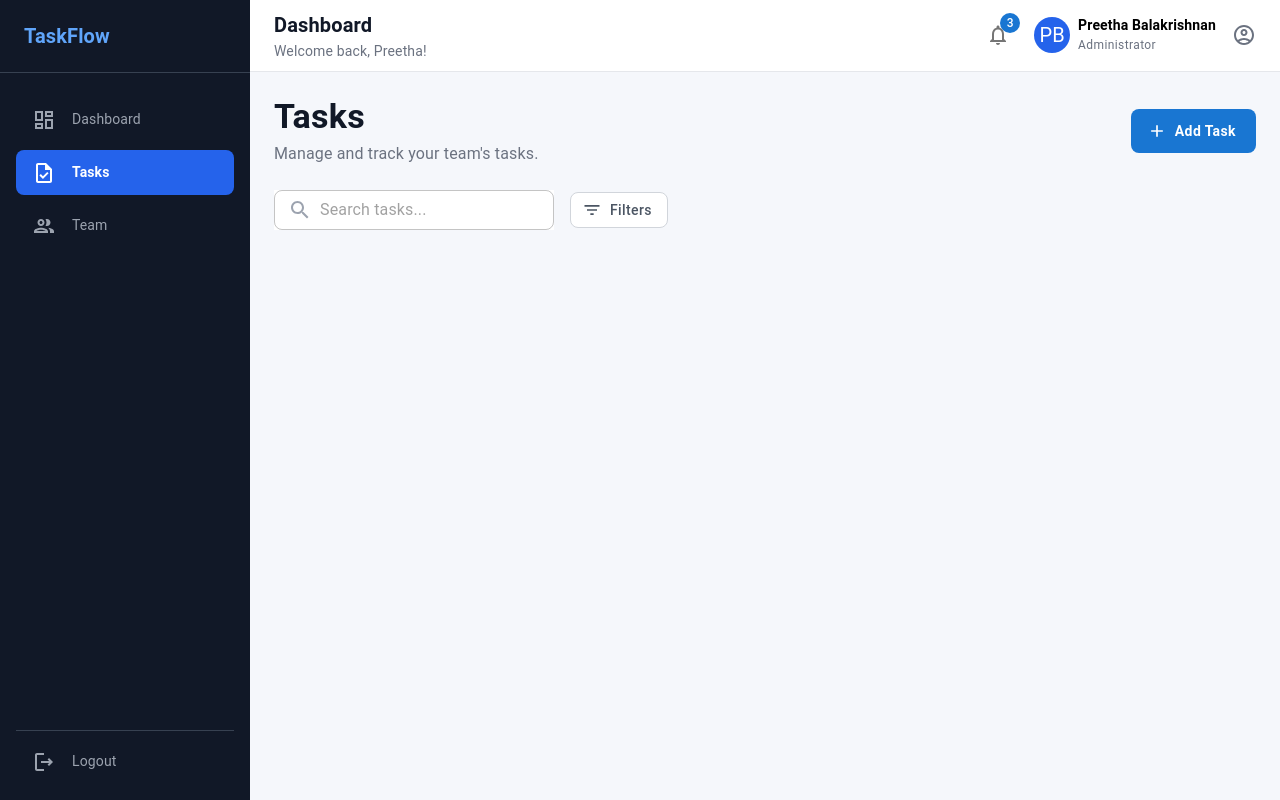
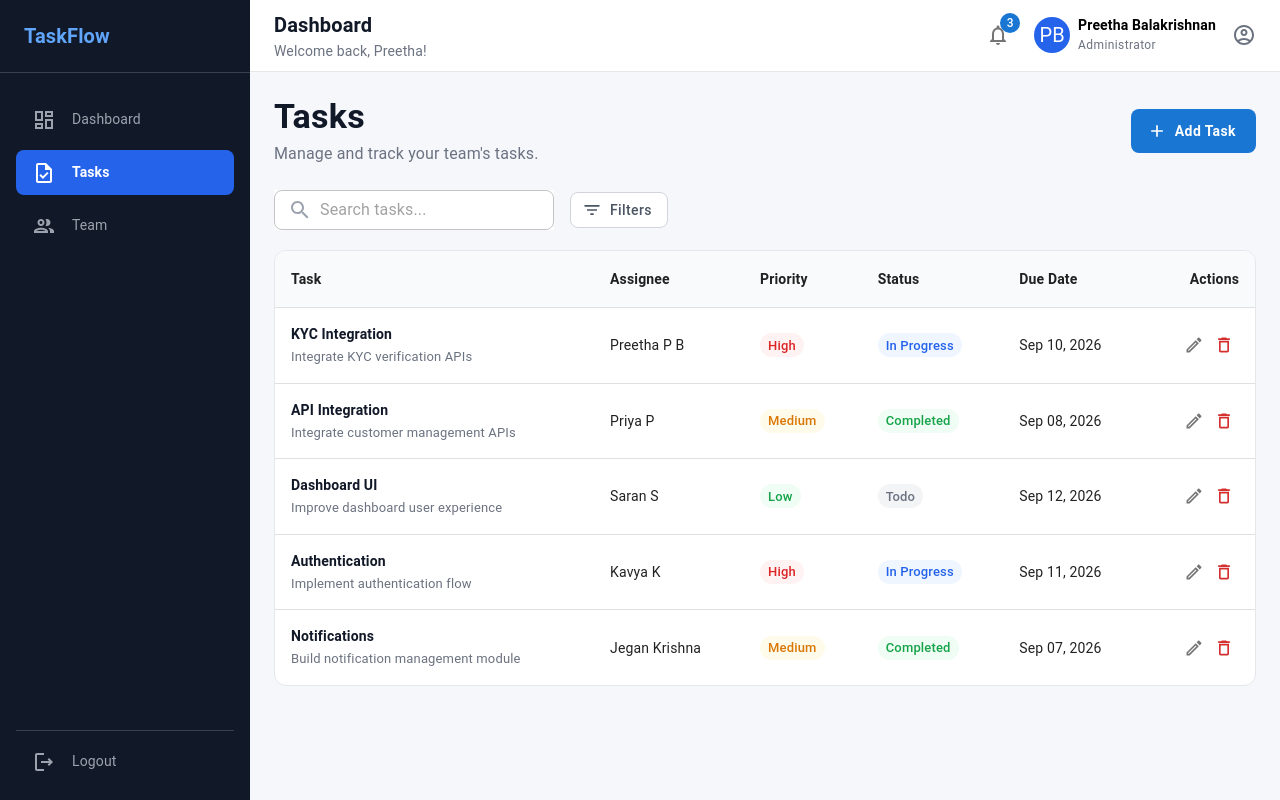
Before and after one commit to preetha-pb/task-team-management-dashboard, a React (Vite) app: page /tasks in a window 1280 px wide. Built offline with nearby package versions, Linux system fonts and the light colour scheme.

Commit message:
feat: add typed tasks table

```diff
--- /dev/null
+++ b/src/components/tasks/TaskTable.tsx
@@ -0,0 +1,236 @@
+import {
+  Chip,
+  IconButton,
+  Paper,
+  Table,
+  TableBody,
+  TableCell,
+  TableContainer,
+  TableHead,
+  TableRow,
+  Tooltip,
+} from "@mui/material";
+
+import {
+  DeleteOutlined,
+  EditOutlined,
+} from "@mui/icons-material";
+
+
+export type TaskStatus =
+  | "Todo"
+  | "In Progress"
+  | "Completed";
+
+export type TaskPriority =
+  | "Low"
+  | "Medium"
+  | "High";
+
+export interface Task {
+  id: number;
+  title: string;
+  description: string;
+  assignee: string;
+  priority: TaskPriority;
+  status: TaskStatus;
+  dueDate: string;
+}
+
+interface TaskTableProps {
+  tasks: Task[];
+}
+
+const getPriorityStyle = (priority: TaskPriority) => {
+  switch (priority) {
+    case "High":
+      return {
+        color: "#dc2626",
+        backgroundColor: "#fef2f2",
+      };
+
+    case "Medium":
+      return {
+        color: "#d97706",
+        backgroundColor: "#fffbeb",
+      };
+
+    case "Low":
+      return {
+        color: "#16a34a",
+        backgroundColor: "#f0fdf4",
+      };
+  }
+};
+
+const getStatusStyle = (status: TaskStatus) => {
+  switch (status) {
+    case "Completed":
+      return {
+        color: "#16a34a",
+        backgroundColor: "#f0fdf4",
+      };
+
+    case "In Progress":
+      return {
+        color: "#2563eb",
+        backgroundColor: "#eff6ff",
+      };
+
+    case "Todo":
+      return {
+        color: "#6b7280",
+        backgroundColor: "#f3f4f6",
+      };
+  }
+};
+
+const TaskTable = ({ tasks }: TaskTableProps) => {
+  return (
+    <TableContainer
+      component={Paper}
+      elevation={0}
+      sx={{
+        border: "1px solid #e5e7eb",
+        borderRadius: 3,
+      }}
+    >
+      <Table>
+        <TableHead>
+          <TableRow
+            sx={{
+              backgroundColor: "#f9fafb",
+            }}
+          >
+            <TableCell sx={{ fontWeight: 600 }}>
+              Task
+            </TableCell>
+
+            <TableCell sx={{ fontWeight: 600 }}>
+              Assignee
+            </TableCell>
+
+            <TableCell sx={{ fontWeight: 600 }}>
+              Priority
+            </TableCell>
+
+            <TableCell sx={{ fontWeight: 600 }}>
+              Status
+            </TableCell>
+
+            <TableCell sx={{ fontWeight: 600 }}>
+              Due Date
+            </TableCell>
+
+            <TableCell
+              align="right"
+              sx={{ fontWeight: 600 }}
+            >
+              Actions
+            </TableCell>
+          </TableRow>
+        </TableHead>
+
+        <TableBody>
+          {tasks.map((task) => {
+            const priorityStyle = getPriorityStyle(
+              task.priority
+            );
+
+            const statusStyle = getStatusStyle(
+              task.status
+            );
+
+            return (
+              <TableRow
+                key={task.id}
+                hover
+                sx={{
+                  "&:last-child td": {
+                    borderBottom: 0,
+                  },
+                }}
+              >
+                <TableCell>
+                  <div>
+                    <div
+                      style={{
+                        fontWeight: 600,
+                        color: "#111827",
+                      }}
+                    >
+                      {task.title}
+                    </div>
+
+                    <div
+                      style={{
+                        fontSize: 13,
+                        color: "#6b7280",
+                        marginTop: 4,
+                      }}
+                    >
+                      {task.description}
+                    </div>
+                  </div>
+                </TableCell>
+
+                <TableCell>
+                  {task.assignee}
+                </TableCell>
+
+                <TableCell>
+                  <Chip
+                    label={task.priority}
+                    size="small"
+                    sx={{
+                      color: priorityStyle.color,
+                      backgroundColor:
+                        priorityStyle.backgroundColor,
+                      fontWeight: 500,
+                    }}
+                  />
+                </TableCell>
+
+                <TableCell>
+                  <Chip
+                    label={task.status}
+                    size="small"
+                    sx={{
+                      color: statusStyle.color,
+                      backgroundColor:
+                        statusStyle.backgroundColor,
+                      fontWeight: 500,
+                    }}
+                  />
+                </TableCell>
+
+                <TableCell>
+                  {task.dueDate}
+                </TableCell>
+
+                <TableCell align="right">
+                  <Tooltip title="Edit task">
+                    <IconButton size="small">
+                      <EditOutlined fontSize="small" />
+                    </IconButton>
+                  </Tooltip>
+
+                  <Tooltip title="Delete task">
+                    <IconButton
+                      size="small"
+                      color="error"
+                    >
+                      <DeleteOutlined fontSize="small" />
+                    </IconButton>
+                  </Tooltip>
+                </TableCell>
+              </TableRow>
+            );
+          })}
+        </TableBody>
+      </Table>
+    </TableContainer>
+  );
+};
+
+export default TaskTable;
--- a/src/pages/Tasks/Tasks.tsx
+++ b/src/pages/Tasks/Tasks.tsx
@@ -3,6 +3,7 @@ import {
   FilterList,
   Search,
 } from "@mui/icons-material";
+
 import {
   Box,
   Button,
@@ -10,6 +11,59 @@ import {
   TextField,
   Typography,
 } from "@mui/material";
+
+import TaskTable, {
+  type Task,
+} from "../../components/tasks/TaskTable";
+
+const tasks: Task[] = [
+  {
+    id: 1,
+    title: "KYC Integration",
+    description: "Integrate KYC verification APIs",
+    assignee: "Preetha P B",
+    priority: "High",
+    status: "In Progress",
+    dueDate: "Sep 10, 2026",
+  },
+  {
+    id: 2,
+    title: "API Integration",
+    description: "Integrate customer management APIs",
+    assignee: "Priya P",
+    priority: "Medium",
+    status: "Completed",
+    dueDate: "Sep 08, 2026",
+  },
+  {
+    id: 3,
+    title: "Dashboard UI",
+    description: "Improve dashboard user experience",
+    assignee: "Saran S",
+    priority: "Low",
+    status: "Todo",
+    dueDate: "Sep 12, 2026",
+  },
+  {
+    id: 4,
+    title: "Authentication",
+    description: "Implement authentication flow",
+    assignee: "Kavya K",
+    priority: "High",
+    status: "In Progress",
+    dueDate: "Sep 11, 2026",
+  },
+  {
+    id: 5,
+    title: "Notifications",
+    description: "Build notification management module",
+    assignee: "Jegan Krishna",
+    priority: "Medium",
+    status: "Completed",
+    dueDate: "Sep 07, 2026",
+  },
+];
+
 
 const Tasks = () => {
   return (
@@ -110,6 +164,9 @@ const Tasks = () => {
           Filters
         </Button>
       </Box>
+
+      <TaskTable tasks={tasks} />
+
     </Box>
   );
 };
```
